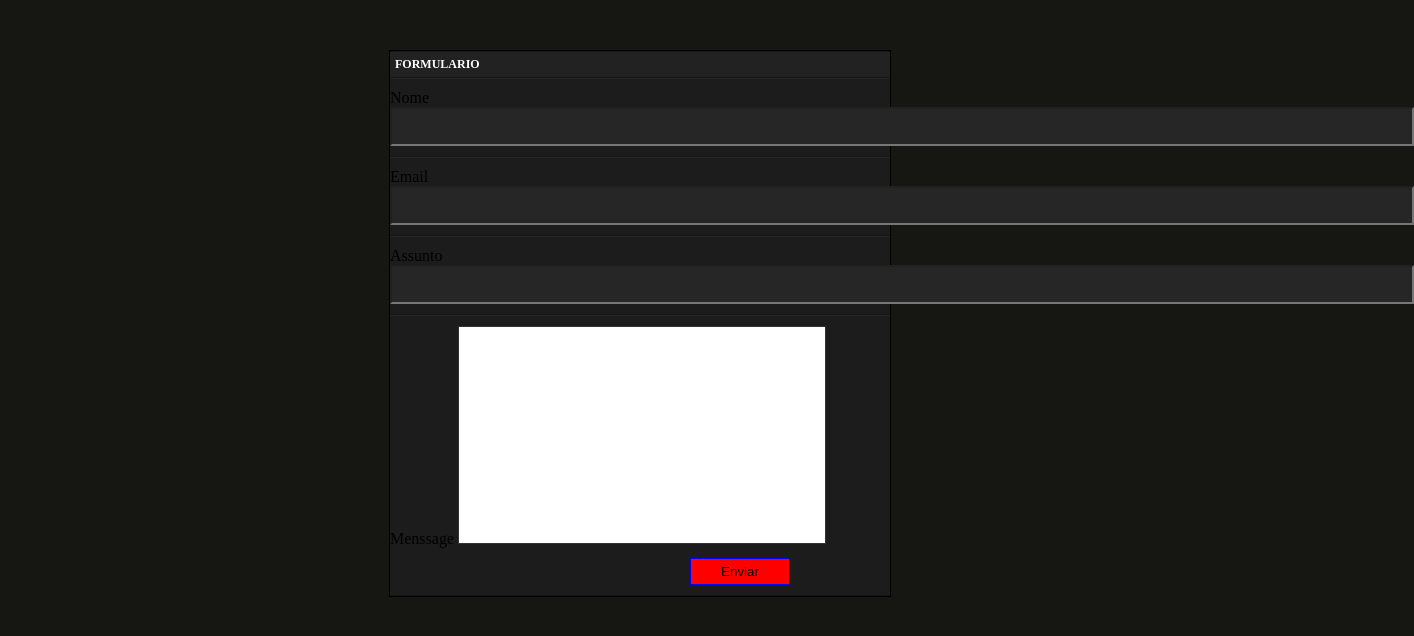
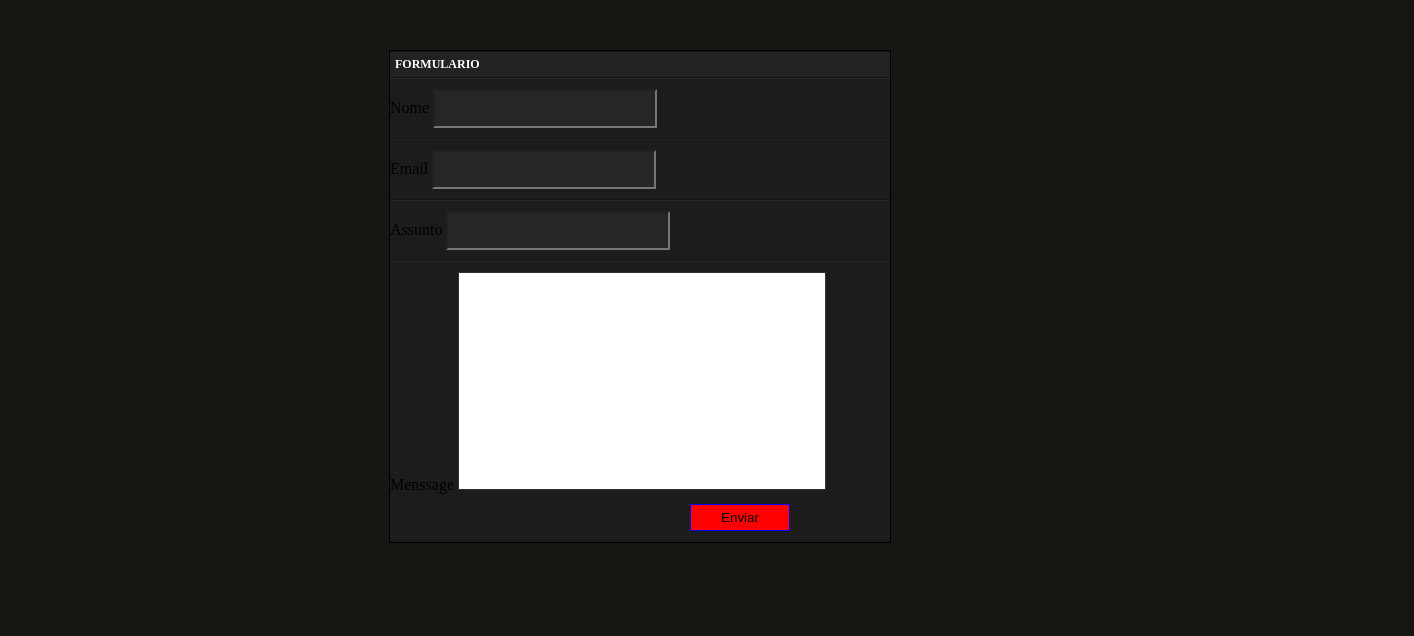
Before and after one commit to caea100/formsimples, a plain HTML site: page index.html in a window 1280 px wide. Shown: the whole page, 1414 px wide, since content can reach past the window. Drawn offline with Linux system fonts and the light colour scheme.

Commit message:
Update style.css
ta ai

```diff
--- a/style.css
+++ b/style.css
@@ -42,7 +42,7 @@ div.box label spa{
 
 div.box .txt{
     padding: 10px 10px;
-    width: 200%;
+    width: 200px;
     background: #262626;
     border-radius: 1px solid #333;
 }
```
